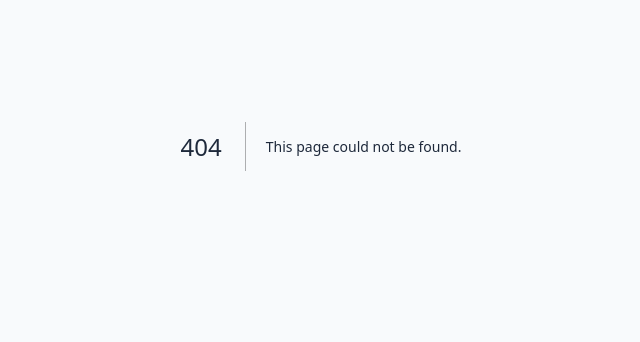
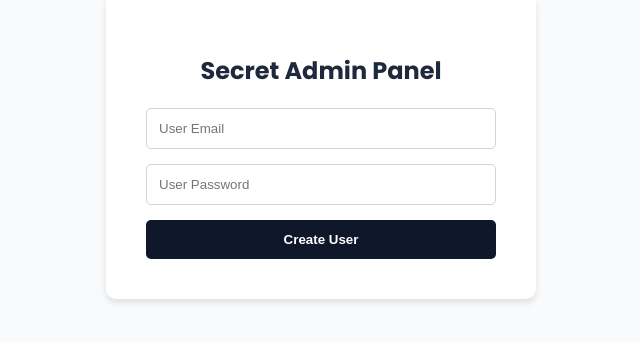
Before and after one commit to masum237/linkhub, a Next.js app: page /secret-admin-panel in a window 1280 px wide. Before the commit this address had no page. Shown: the part 254-596 px from the top of the page, without its empty margins (319-959 px from the left). Built offline with nearby package versions, Linux system fonts and the light colour scheme.

Commit message:
Implement Secret Admin Panel for user creation

```diff
--- /dev/null
+++ b/app/secret-admin-panel/page.js
@@ -0,0 +1,57 @@
+import Redis from "ioredis";
+import bcrypt from "bcryptjs";
+
+const redis = new Redis(process.env.REDIS_URL);
+
+export default function SecretAdminPanel() {
+
+  async function handleAddUser(formData) {
+    "use server";
+
+    const email = formData.get("email");
+    const password = formData.get("password");
+
+    if (!email || !password) return;
+
+    const hashedPassword = await bcrypt.hash(password, 10);
+
+    const userData = {
+      email: email,
+      password: hashedPassword,
+      createdAt: new Date().toISOString(),
+    };
+
+    await redis.set(`user:${email}`, JSON.stringify(userData));
+    console.log(`User ${email} created successfully!`);
+  }
+
+  return (
+    <div style={{ display: "flex", justifyContent: "center", alignItems: "center", height: "100vh", backgroundColor: "#f8fafc" }}>
+      <div style={{ padding: "40px", backgroundColor: "white", borderRadius: "10px", boxShadow: "0 4px 6px rgba(0,0,0,0.1)", width: "350px" }}>
+        <h2 style={{ textAlign: "center", marginBottom: "20px", color: "#1e293b" }}>Secret Admin Panel</h2>
+
+        <form action={handleAddUser} style={{ display: "flex", flexDirection: "column", gap: "15px" }}>
+          <input
+            type="email"
+            name="email"
+            placeholder="User Email"
+            required
+            style={{ padding: "12px", border: "1px solid #cbd5e1", borderRadius: "5px", outline: "none" }}
+          />
+          <input
+            type="password"
+            name="password"
+            placeholder="User Password"
+            required
+            style={{ padding: "12px", border: "1px solid #cbd5e1", borderRadius: "5px", outline: "none" }}
+          />
+          <button
+            type="submit"
+            style={{ padding: "12px", backgroundColor: "#0f172a", color: "white", border: "none", borderRadius: "5px", cursor: "pointer", fontWeight: "bold" }}>
+            Create User
+          </button>
+        </form>
+      </div>
+    </div>
+  );
+}
```
